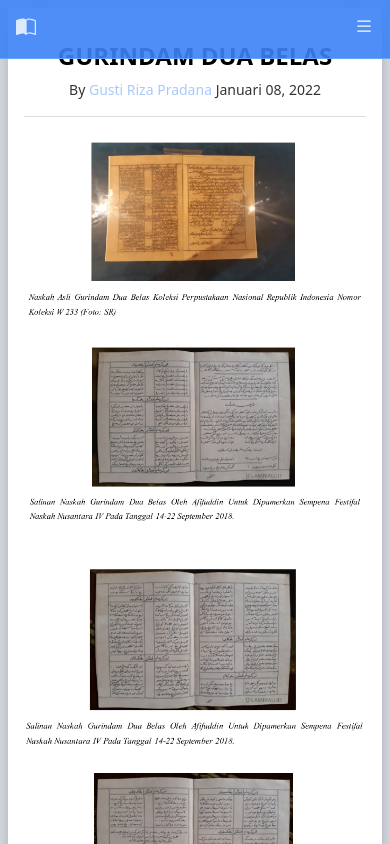
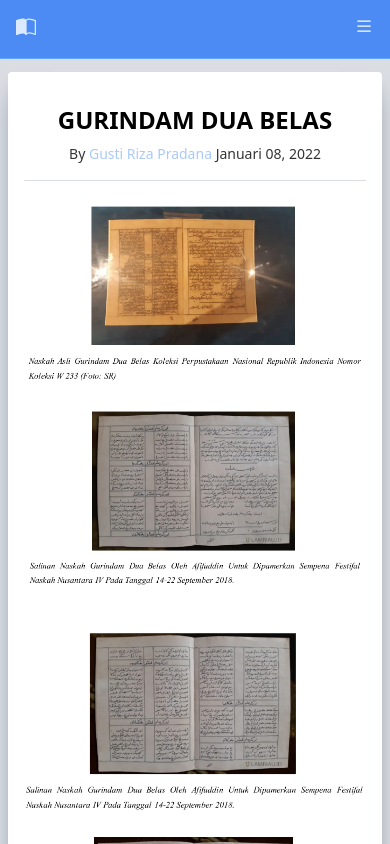
Before and after one commit to TeguhDanaPrayuda1/blog, a React (Create React App) app: page / in a window 390 px wide. Shown: the top 844 px of the page. Built offline with nearby package versions, Linux system fonts and the light colour scheme.

Commit message:
optimize responsive

```diff
--- a/src/components/Content.js
+++ b/src/components/Content.js
@@ -4,7 +4,7 @@ import { Link } from 'react-router-dom';
 const Content = () => {
     return (
         <div className="w-full p-2 select-none h-max md:p-10 bg-gray-300/80">
-            <div className="w-full px-4 leading-relaxed bg-white rounded shadow-xl shadow-gray-400 h-max md:px-10 ">
+            <div className="w-full px-4 mt-16 leading-relaxed bg-white rounded shadow-xl md:mt-0 shadow-gray-400 h-max md:px-10 ">
                 <div className="pt-8 pb-2 text-2xl antialiased font-semibold text-center md:text-5xl">
                     GURINDAM DUA BELAS
                 </div>
```
